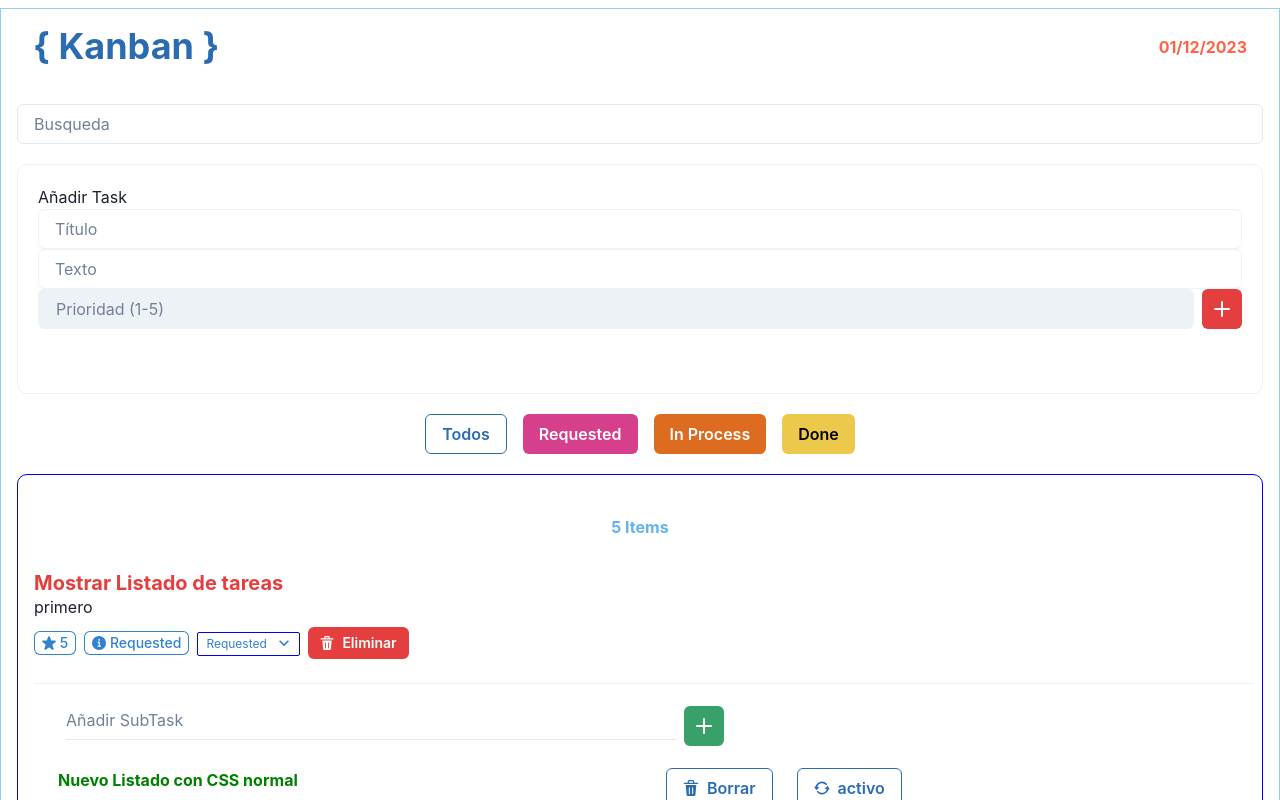
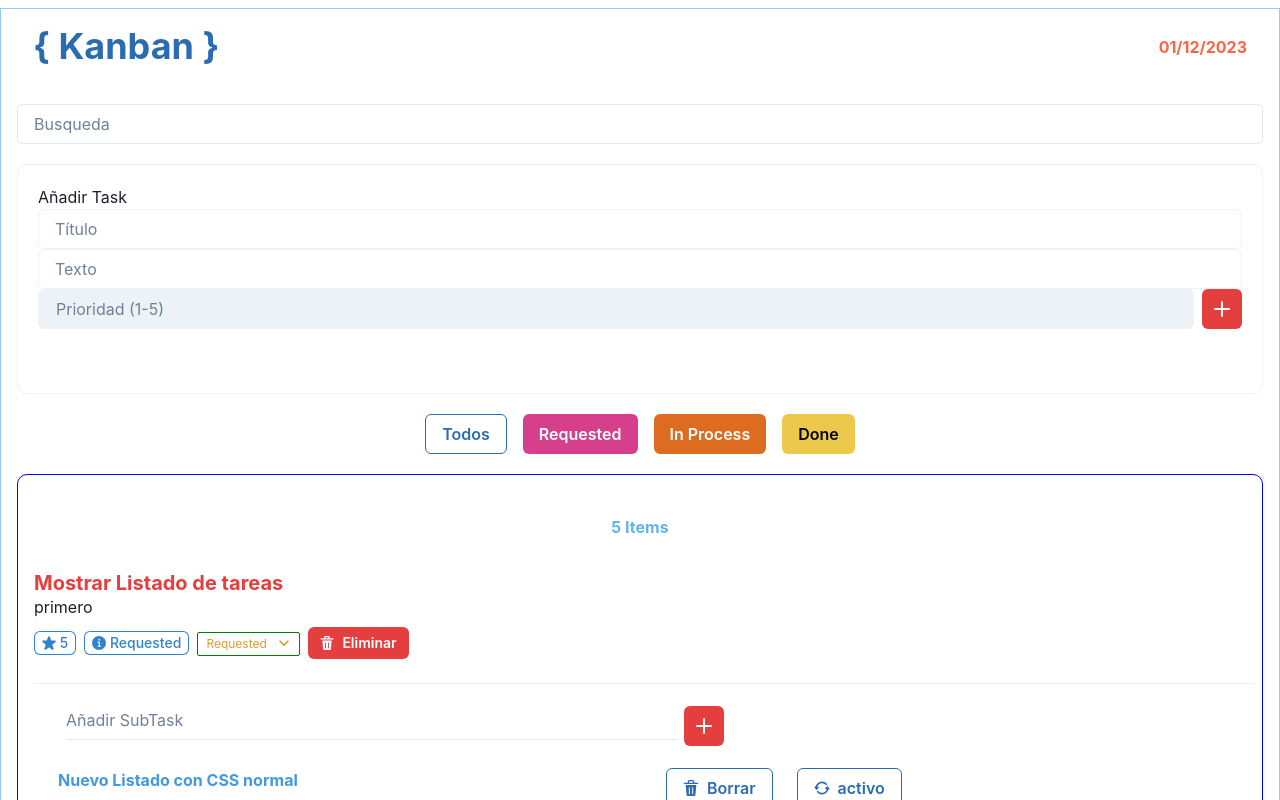
Before and after one commit to franss40/kanban, a React (Vite) app: page / in a window 1280 px wide. Shown: the top 800 px of the page. Built offline with nearby package versions, Linux system fonts and the light colour scheme.

Commit message:
css: cambio colores y aspecto

```diff
--- a/src/components/ListSubTask.jsx
+++ b/src/components/ListSubTask.jsx
@@ -27,7 +27,7 @@ const ListSubTask = ({ task, addSubTask, setStateSubTask, deleteSubTask }) => {
         />
         <IconButton
           onClick={addNewSubTask}
-          colorScheme="green"
+          colorScheme="red"
           aria-label="Add database"
           icon={<AddIcon />}
         />
--- a/src/components/SubTask.jsx
+++ b/src/components/SubTask.jsx
@@ -4,11 +4,12 @@ import { DeleteIcon, RepeatIcon } from "@chakra-ui/icons"
 
 const SubTask = ({ idTask, subTask, changeState, deleteSubTask }) => {
   if (!subTask) return
+  const shapeText = subTask.completed ? "del" : "b"
   return (
     <>
       <SimpleGrid columns={2} spacing={1}>
         <Box p="4">
-          <Text as="b" color="green">
+          <Text as={shapeText} color="blue.400">
             {subTask.title}
           </Text>
         </Box>
--- a/src/components/Task.jsx
+++ b/src/components/Task.jsx
@@ -39,8 +39,8 @@ const Task = ({ task, changeState, deleteTask }) => {
         <Box>
           <Select
             size="xs"
-            borderColor="blue"
-            color="blue.500"
+            borderColor="green"
+            color="yellow.500"
             defaultValue={state}
             onChange={onChangeState}
           >
```
